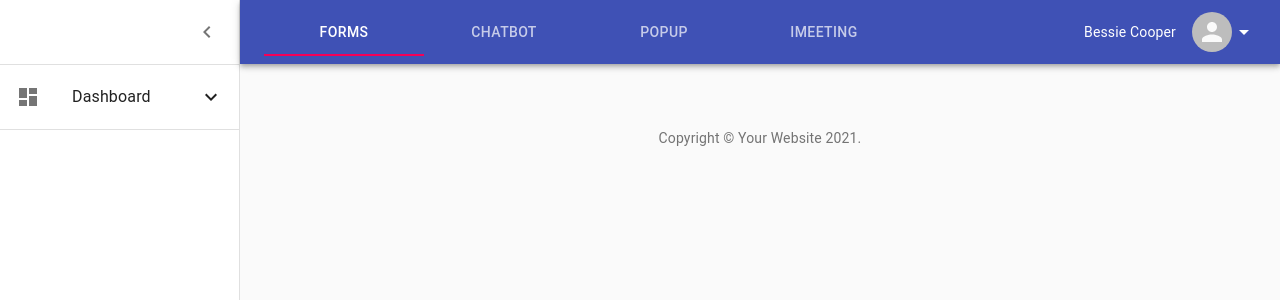
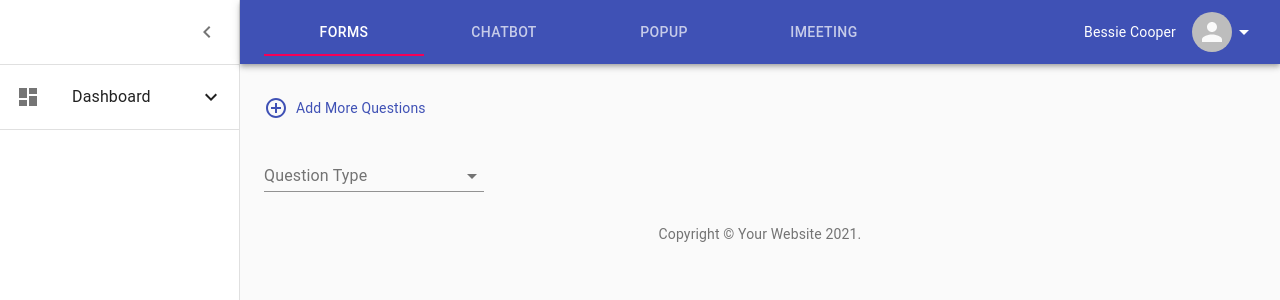
Before and after one commit to ahmadnoorniazi/timely-reply, a React (Create React App) app: page /create/form in a window 1280 px wide. Shown: the top 300 px of the page. Built offline with nearby package versions, Linux system fonts and the light colour scheme.

Commit message:
color changed

```diff
--- a/src/Components/Create/NewForm.js
+++ b/src/Components/Create/NewForm.js
@@ -1,7 +1,5 @@
 import React from 'react';
 import CardContent from "@material-ui/core/CardContent";
-import Button from "@material-ui/core/Button";
-import CardActions from "@material-ui/core/CardActions";
 import Typography from "@material-ui/core/Typography";
 import makeStyles from "@material-ui/core/styles/makeStyles";
 import Card from "@material-ui/core/Card";
--- /dev/null
+++ b/src/Containers/CreateForm/index.js
@@ -0,0 +1,56 @@
+import React from 'react';
+import Grid from "@material-ui/core/Grid";
+import FormControl from "@material-ui/core/FormControl";
+import InputLabel from "@material-ui/core/InputLabel";
+import Select from "@material-ui/core/Select";
+import makeStyles from "@material-ui/core/styles/makeStyles";
+import {Link} from "@material-ui/core";
+import Circle from '@material-ui/icons/AddCircleOutline';
+import Box from "@material-ui/core/Box";
+
+const useStyles = makeStyles((theme) => ({
+	formControl: {
+		minWidth: 220,
+	},
+	selectEmpty: {
+		marginTop: theme.spacing(2),
+	},
+}));
+
+const CreateForm = () => {
+	const classes = useStyles();
+
+	return (
+      <Grid container spacing={3}>
+				<Grid item>
+
+						<Link href={'#'}>
+							<Box display={'flex'} alignItems={'center'}>
+							<Circle />
+								<Box ml={1}>Add More Questions</Box>
+							</Box>
+							</Link>
+
+
+
+				</Grid>
+        <Grid item xs={12}>
+					<FormControl className={classes.formControl}>
+						<InputLabel htmlFor="age-native-simple">Question Type</InputLabel>
+						<Select
+							native
+							value={''}
+							onChange={() => {}}
+						>
+							<option aria-label="None" value="" />
+							<option value={10}>Ten</option>
+							<option value={20}>Twenty</option>
+							<option value={30}>Thirty</option>
+						</Select>
+					</FormControl>
+        </Grid>
+      </Grid>
+    )
+}
+
+export default CreateForm
--- a/src/Routes.js
+++ b/src/Routes.js
@@ -1,7 +1,8 @@
 import React, {Suspense} from 'react';
 import {BrowserRouter as Router, Route, Switch} from "react-router-dom";
-import Dashboard from "./Components/Dashboard/Dashboard";
+import Dashboard from "./Containers/Dashboard";
 import Create from "./Containers/Create";
+import CreateForm from "./Containers/CreateForm";
 
 const Routes = () => {
 	return (
@@ -9,7 +10,9 @@ const Routes = () => {
 
 				<Switch>
 					<Route exact path="/" component={Dashboard} />
-					<Route exact  path="/create" component={Create} />
+					<Route exact path="/create" component={Create} />
+					<Route exact path="/create/templates" component={Create} />
+					<Route exact path="/create/form" component={CreateForm} />
 				</Switch>
 		</Suspense>
 	);
```
